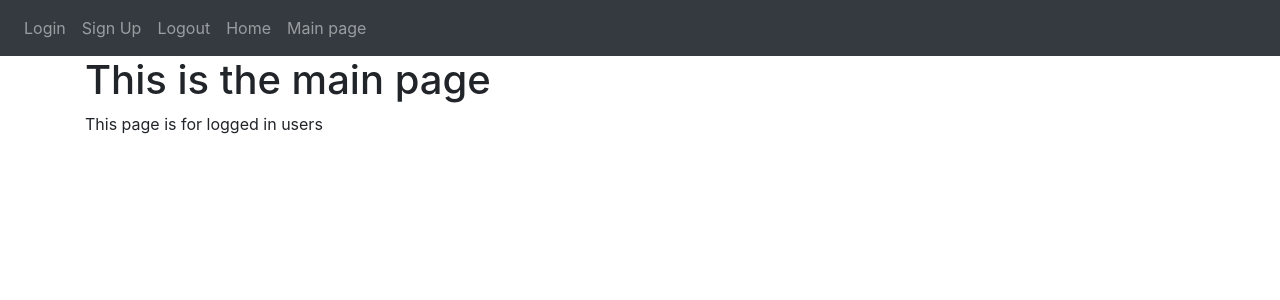
After one commit to marcoRanmna/grupp4project, a Flask app: page /main-page in a window 1280 px wide. The commit adds this page. Shown: the top 300 px of the page. Run offline with Flask 2, Linux system fonts and the light colour scheme; some libraries are stand-ins or nearby versions.

Commit message:
added main page site and main page to navbar

```diff
--- a/website/__init__.py
+++ b/website/__init__.py
@@ -7,8 +7,10 @@ def create_app():
 
     from .views import views
     from .auth import auth
+    from .mainpage import main_page
 
     app.register_blueprint(views, url_prefix="/")
     app.register_blueprint(auth, url_prefix="/")
+    app.register_blueprint(main_page, url_perfix="/")
 
     return app
--- /dev/null
+++ b/website/mainpage.py
@@ -0,0 +1,8 @@
+from flask import Blueprint, render_template
+
+main_page = Blueprint("main", __name__)
+
+
+@main_page.route("/main-page")
+def main():
+    return render_template("main.html")
--- a/website/templates/base.html
+++ b/website/templates/base.html
@@ -32,6 +32,7 @@
                     <a class="nav-item nav-link" id="signUp" href="/sign-up">Sign Up</a>
                     <a class="nav-item nav-link" id="logout" href="/logout">Logout</a>
                     <a class="nav-item nav-link" id="home" href="/">Home</a>
+                    <a class="nav-item nav-link" id="main" href="/main-page">Main page</a>
                 </div>
             </div>
         </nav>
--- /dev/null
+++ b/website/templates/main.html
@@ -0,0 +1,7 @@
+{% extends "base.html" %}
+{% block title %}Main{% endblock %}
+
+{% block content %}
+<h1>This is the main page</h1>
+    <p>This page is for logged in users</p>
+{% endblock %}
```
